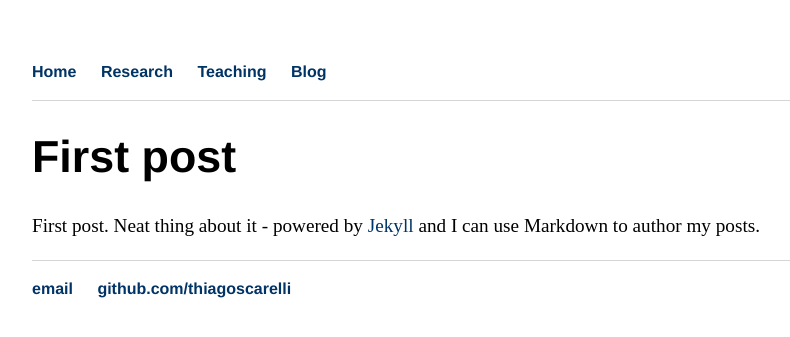
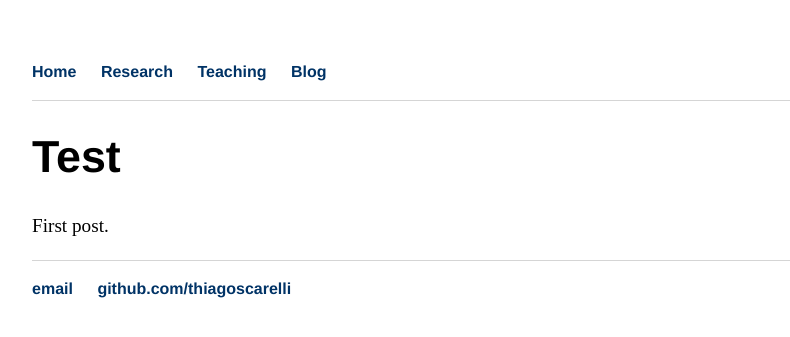
Before and after one commit to thiagoscarelli/thiagoscarelli.github.io, a Jekyll site: the page built from _posts/2020-08-11-post-1.md, in a window 1280 px wide. Shown: the top 337 px of the page, without its empty margins (160-950 px from the left). Built offline with Jekyll 4.4.1, drawn with Linux system fonts in a browser that asks for light colours.

Commit message:
Update 2020-08-11-post-1.md

```diff
--- a/_posts/2020-08-11-post-1.md
+++ b/_posts/2020-08-11-post-1.md
@@ -1,7 +1,7 @@
 ---
 layout: post
-title: "First post"
+title: "Test"
 date: 2020-08-11
 ---
 
-First post. Neat thing about it - powered by [Jekyll](http://jekyllrb.com) and I can use Markdown to author my posts.
+First post.
```
